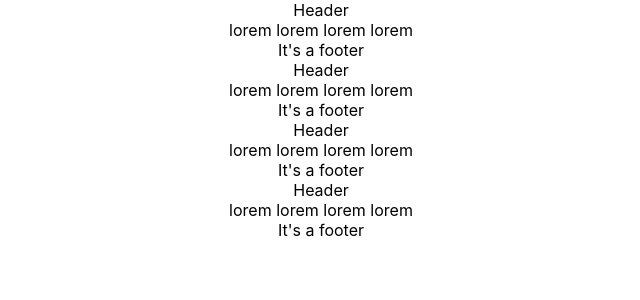
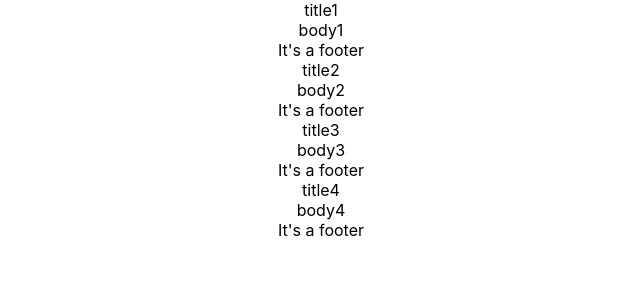
Before and after one commit to maryamghorbani/LearnReactJs, a React (Create React App) app: page / in a window 1280 px wide. Shown: the top 300 px of the page, without its empty margins (319-959 px from the left). Built offline with nearby package versions, Linux system fonts and the light colour scheme.

Commit message:
add props to card component

```diff
--- a/src/App.js
+++ b/src/App.js
@@ -5,10 +5,10 @@ import Card from "./Card";
 function App() {
   return (
     <div className="App">
-      <Card />
-      <Card />
-      <Card />
-      <Card />
+      <Card title="title1" body="body1" />
+      <Card title="title2" body="body2" />
+      <Card title="title3" body="body3" />
+      <Card title="title4" body="body4" />
     </div>
   );
 }
--- a/src/Card.js
+++ b/src/Card.js
@@ -1,13 +1,13 @@
 
 
-function Card() {
+function Card(props) {
     return (
         <div className="card">
             <header className="card-header">
-                Header
+                {props.title}
             </header>
             <section className="card-content">
-                lorem lorem lorem lorem
+                {props.body}
             </section>
             <footer className="card-footer">
                 It's a footer
```
